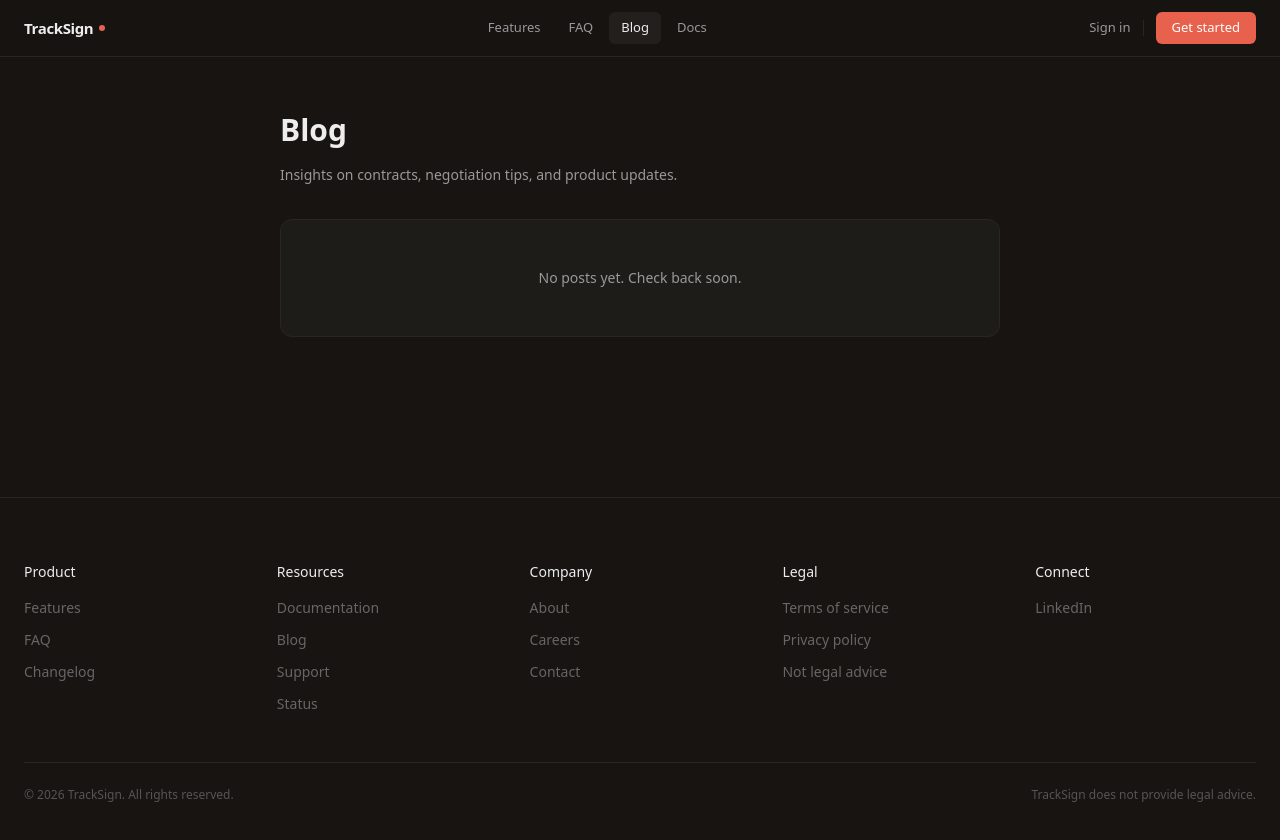
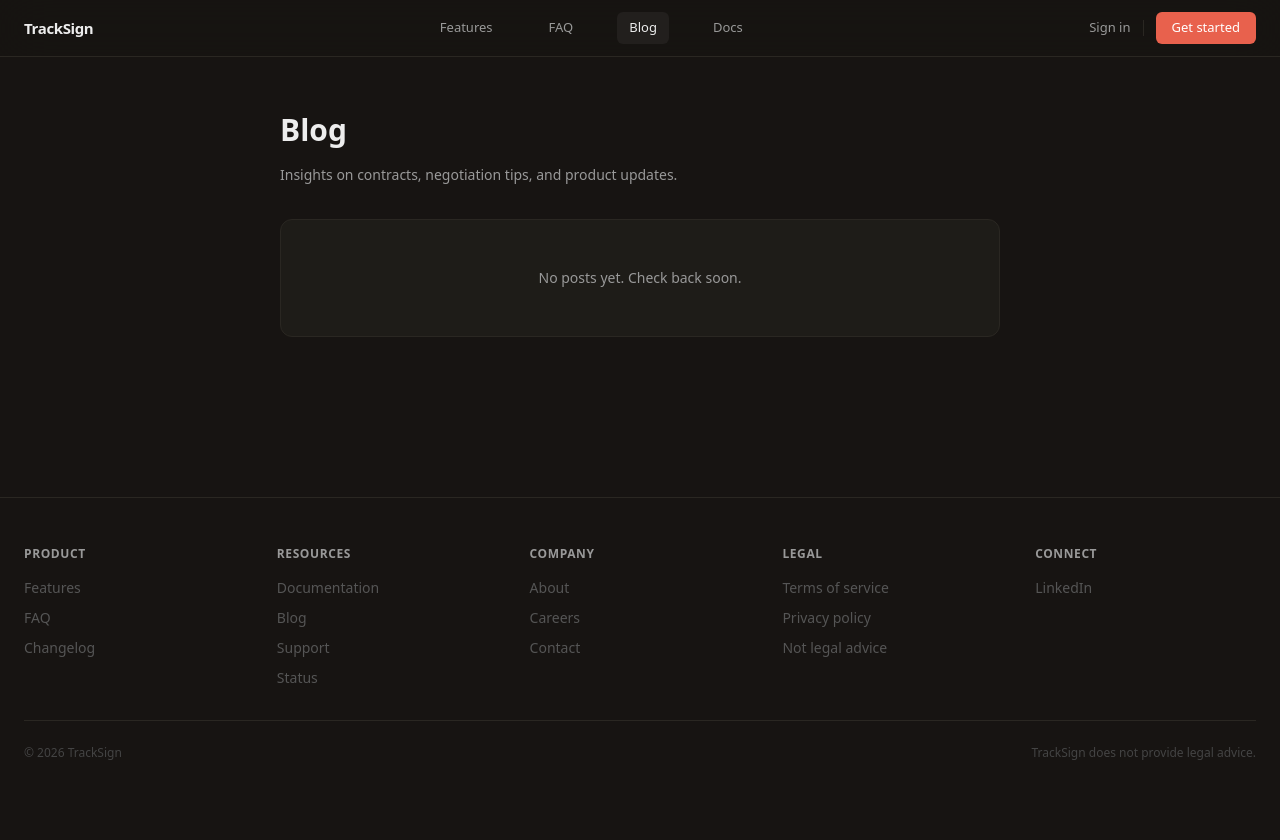
Before and after one commit to Sarim78/TrackSign, a Next.js app in the folder frontend/: page /blog in a window 1280 px wide. Shown: the top 840 px of the page. After the commit the page ends 809 px from the top, so only its background shows below. Built offline with nearby package versions, Linux system fonts and the light colour scheme.

Commit message:
fix: clean up tab title, navbar, footer, trusted-by section, and add public sample report page

```diff
--- a/frontend/app/globals.css
+++ b/frontend/app/globals.css
@@ -85,7 +85,7 @@ body {
 }
 
 .animate-logo-ticker {
-  animation: logoTicker 20s linear infinite;
+  animation: logoTicker 30s linear infinite;
 }
 
 @media (prefers-reduced-motion: reduce) {
--- a/frontend/app/layout.tsx
+++ b/frontend/app/layout.tsx
@@ -11,7 +11,7 @@ import Providers from "@/components/Providers";
 import "./globals.css";
 
 export const metadata: Metadata = {
-  title: "TrackSign - AI Contract Review",
+  title: "TrackSign",
   description:
     "Upload a contract and get a plain-English report flagging risky, unfair, or unusual terms. Severity ratings, explanations, and fairer alternatives.",
   openGraph: {
--- a/frontend/app/page.tsx
+++ b/frontend/app/page.tsx
@@ -85,7 +85,7 @@ const HomePage = () => {
               {primaryLabel}
             </a>
             <a
-              href="/dashboard/review-demo"
+              href="/sample-report"
               className="w-full rounded-md px-5 py-2.5 text-center text-sm font-medium hover:opacity-90 sm:w-auto"
               style={{ border: "1px solid #2a2722" }}
             >
--- a/frontend/components/Footer.tsx
+++ b/frontend/components/Footer.tsx
@@ -2,93 +2,89 @@
  * Footer — site-wide marketing footer with product, legal, and social links.
  */
 
+interface FooterLinkProps {
+  href: string;
+  children: string;
+  external?: boolean;
+}
+
+const FooterLink = ({ href, children, external }: FooterLinkProps) => {
+  return (
+    <a
+      href={href}
+      className="block text-sm text-[#555] hover:text-[#999]"
+      {...(external ? { target: "_blank", rel: "noopener noreferrer" } : {})}
+    >
+      {children}
+    </a>
+  );
+};
+
 const Footer = () => {
   return (
     <footer className="mt-20 overflow-x-hidden" style={{ borderTop: "1px solid #2a2722" }}>
-      <div className="mx-auto max-w-7xl px-4 py-16 md:px-6">
+      <div className="mx-auto max-w-7xl px-6 py-12">
         <div className="grid grid-cols-2 gap-6 md:grid-cols-5 md:gap-8">
           <div>
-            <p className="mb-4 text-sm font-medium">Product</p>
-            <div className="space-y-3">
-              <a href="/#features" className="block text-sm" style={{ color: "#666" }}>
-                Features
-              </a>
-              <a href="/#faq" className="block text-sm" style={{ color: "#666" }}>
-                FAQ
-              </a>
-              <a href="/changelog" className="block text-sm" style={{ color: "#666" }}>
-                Changelog
-              </a>
+            <p className="mb-4 text-xs font-semibold uppercase tracking-wider" style={{ color: "#999" }}>
+              Product
+            </p>
+            <div className="space-y-2.5">
+              <FooterLink href="/#features">Features</FooterLink>
+              <FooterLink href="/#faq">FAQ</FooterLink>
+              <FooterLink href="/changelog">Changelog</FooterLink>
             </div>
           </div>
           <div>
-            <p className="mb-4 text-sm font-medium">Resources</p>
-            <div className="space-y-3">
-              <a href="/docs" className="block text-sm" style={{ color: "#666" }}>
-                Documentation
-              </a>
-              <a href="/blog" className="block text-sm" style={{ color: "#666" }}>
-                Blog
-              </a>
-              <a href="/support" className="block text-sm" style={{ color: "#666" }}>
-                Support
-              </a>
-              <a href="/status" className="block text-sm" style={{ color: "#666" }}>
-                Status
-              </a>
+            <p className="mb-4 text-xs font-semibold uppercase tracking-wider" style={{ color: "#999" }}>
+              Resources
+            </p>
+            <div className="space-y-2.5">
+              <FooterLink href="/docs">Documentation</FooterLink>
+              <FooterLink href="/blog">Blog</FooterLink>
+              <FooterLink href="/support">Support</FooterLink>
+              <FooterLink href="/status">Status</FooterLink>
             </div>
           </div>
           <div>
-            <p className="mb-4 text-sm font-medium">Company</p>
-            <div className="space-y-3">
-              <a href="/about" className="block text-sm" style={{ color: "#666" }}>
-                About
-              </a>
-              <a href="/careers" className="block text-sm" style={{ color: "#666" }}>
-                Careers
-              </a>
-              <a href="/contact" className="block text-sm" style={{ color: "#666" }}>
-                Contact
-              </a>
+            <p className="mb-4 text-xs font-semibold uppercase tracking-wider" style={{ color: "#999" }}>
+              Company
+            </p>
+            <div className="space-y-2.5">
+              <FooterLink href="/about">About</FooterLink>
+              <FooterLink href="/careers">Careers</FooterLink>
+              <FooterLink href="/contact">Contact</FooterLink>
             </div>
           </div>
           <div>
-            <p className="mb-4 text-sm font-medium">Legal</p>
-            <div className="space-y-3">
-              <a href="/terms" className="block text-sm" style={{ color: "#666" }}>
-                Terms of service
-              </a>
-              <a href="/privacy" className="block text-sm" style={{ color: "#666" }}>
-                Privacy policy
-              </a>
-              <a href="/disclaimer" className="block text-sm" style={{ color: "#666" }}>
-                Not legal advice
-              </a>
+            <p className="mb-4 text-xs font-semibold uppercase tracking-wider" style={{ color: "#999" }}>
+              Legal
+            </p>
+            <div className="space-y-2.5">
+              <FooterLink href="/terms">Terms of service</FooterLink>
+              <FooterLink href="/privacy">Privacy policy</FooterLink>
+              <FooterLink href="/disclaimer">Not legal advice</FooterLink>
             </div>
           </div>
           <div>
-            <p className="mb-4 text-sm font-medium">Connect</p>
-            <div className="space-y-3">
-              <a
-                href="https://linkedin.com/company/tracksign"
-                target="_blank"
-                rel="noopener noreferrer"
-                className="block text-sm"
-                style={{ color: "#666" }}
-              >
+            <p className="mb-4 text-xs font-semibold uppercase tracking-wider" style={{ color: "#999" }}>
+              Connect
+            </p>
+            <div className="space-y-2.5">
+              <FooterLink href="https://linkedin.com/company/tracksign" external>
                 LinkedIn
-              </a>
+              </FooterLink>
             </div>
           </div>
         </div>
         <div
-          className="mt-12 flex flex-col items-center justify-between gap-4 pt-6 md:flex-row"
+          className="mt-8 flex flex-col items-center justify-between gap-4 pt-6 md:flex-row"
           style={{ borderTop: "1px solid #2a2722" }}
         >
-          <p className="text-xs" style={{ color: "#555" }}>
-            © 2026 TrackSign. All rights reserved.
+          <p className="text-xs" style={{ color: "#444" }}>
+            © 2026 TrackSign
           </p>
-          <p className="text-center text-xs" style={{ color: "#555" }}>
+          <p className="text-center text-xs" style={{ color: "#444" }}>
             TrackSign does not provide legal advice.
           </p>
         </div>
--- a/frontend/components/LogoTicker.tsx
+++ b/frontend/components/LogoTicker.tsx
@@ -25,12 +25,20 @@ const LogoTicker = () => {
       <p className="mb-5 text-center text-xs" style={{ color: "#666" }}>
         Trusted by businesses and professionals worldwide.
       </p>
-      <div className="overflow-hidden">
+      <div className="relative overflow-hidden">
+        <div
+          className="pointer-events-none absolute bottom-0 left-0 top-0 z-10 w-24"
+          style={{ background: "linear-gradient(to right, #171412 0%, transparent 100%)" }}
+        />
+        <div
+          className="pointer-events-none absolute bottom-0 right-0 top-0 z-10 w-24"
+          style={{ background: "linear-gradient(to left, #171412 0%, transparent 100%)" }}
+        />
         <div className="flex w-max animate-logo-ticker">
           {[0, 1].map((copy) => (
             <div
               key={copy}
-              className="flex shrink-0 items-center gap-8 pr-8 md:gap-10 md:pr-10"
+              className="flex shrink-0 items-center gap-16 pr-16 md:gap-24 md:pr-24"
               aria-hidden={copy === 1}
             >
               {names.map((name) => (
--- a/frontend/components/Navbar.tsx
+++ b/frontend/components/Navbar.tsx
@@ -50,13 +50,12 @@ const Navbar = () => {
         borderBottom: "1px solid #2a2722",
       }}
     >
-      <div className="mx-auto flex h-14 max-w-7xl items-center justify-between px-6">
-        <Link href="/" className="flex items-center text-[15px] font-semibold tracking-tight" style={{ color: "#EDEDED" }}>
+      <div className="mx-auto flex h-14 max-w-7xl items-center justify-between px-4 xl:px-6">
+        <Link href="/" className="whitespace-nowrap text-[15px] font-semibold tracking-tight" style={{ color: "#EDEDED" }}>
           TrackSign
-          <span className="ml-1.5 inline-block h-1.5 w-1.5 rounded-full" style={{ backgroundColor: "#E8614D" }} />
         </Link>
 
-        <div className="hidden items-center gap-1 md:flex">
+        <div className="hidden items-center gap-4 md:flex xl:gap-8">
           {centerLinks.map((link) => {
             const active = isActive(pathname, link.match);
             const isHovered = hovered === link.href;
@@ -65,7 +64,7 @@ const Navbar = () => {
               <Link
                 key={link.href}
                 href={link.href}
-                className="rounded-md px-3 py-1.5 text-[13px] transition-colors duration-150"
+                className="whitespace-nowrap rounded-md px-3 py-1.5 text-[13px] transition-colors duration-150"
                 style={{
                   color: active || isHovered ? "#EDEDED" : "#999",
                   backgroundColor: active || isHovered ? "rgba(255,255,255,0.05)" : "transparent",
@@ -82,7 +81,7 @@ const Navbar = () => {
         <div className="flex items-center gap-3">
           {loggedIn ? (
             <>
-              <Link href="/dashboard" className="hidden text-[13px] md:inline" style={{ color: "#999" }}>
+              <Link href="/dashboard" className="hidden whitespace-nowrap text-[13px] md:inline" style={{ color: "#999" }}>
                 Dashboard
               </Link>
               <Link
@@ -98,7 +97,7 @@ const Navbar = () => {
             <>
               <Link
                 href="/sign-in"
-                className="hidden text-[13px] transition-colors duration-150 md:inline"
+                className="hidden whitespace-nowrap text-[13px] transition-colors duration-150 md:inline"
                 style={{ color: "#999" }}
                 onMouseEnter={(event) => {
                   event.currentTarget.style.color = "#EDEDED";
@@ -112,7 +111,7 @@ const Navbar = () => {
               <span className="hidden h-4 w-px md:block" style={{ backgroundColor: "#2a2722" }} />
               <Link
                 href="/sign-up"
-                className="hidden rounded-md px-4 py-1.5 text-[13px] font-medium text-white transition-all duration-150 hover:opacity-90 md:inline-block"
+                className="hidden whitespace-nowrap rounded-md px-3 py-1.5 text-[13px] font-medium text-white transition-all duration-150 hover:opacity-90 md:inline-block xl:px-4"
                 style={{ backgroundColor: "#E8614D" }}
               >
                 Get started
```
Also changed, not shown: frontend/app/sample-report/page.tsx (added, +65 -0 lines).
